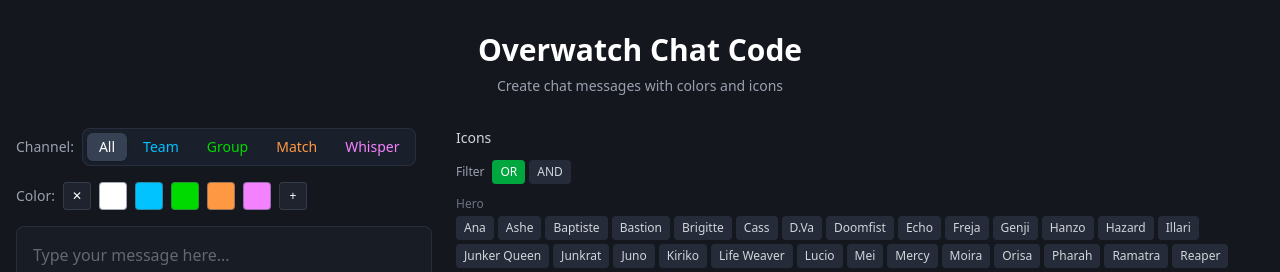
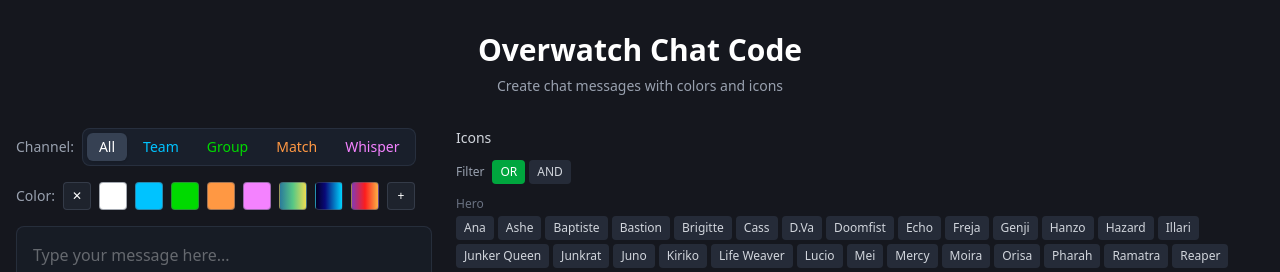
Before and after one commit to chansyawn/overwatch-chat-code, a Next.js app: page / in a window 1280 px wide. Shown: the top 272 px of the page. Built offline with nearby package versions, Linux system fonts and the light colour scheme.

Commit message:
support gradient

```diff
--- a/src/feature/color-palette/color.ts
+++ b/src/feature/color-palette/color.ts
@@ -1,4 +1,4 @@
-export function rgbaToHex(color: string): string {
+export const rgbaToHex = (color: string): string => {
   const rgbaMatch = color.match(
     /^rgba?[\s+]?\([\s+]?(\d+)[\s+]?,[\s+]?(\d+)[\s+]?,[\s+]?(\d+)[\s+]?,?[\s+]?([\d.]+)?[\s+]?\)$/i
   );
@@ -31,4 +31,157 @@ export function rgbaToHex(color: string): string {
   }
 
   return `#${hexR}${hexG}${hexB}${hexA}`.toUpperCase();
+};
+
+// 检查是否是渐变颜色
+export const isGradient = (color: string): boolean => {
+  return color.includes("linear-gradient");
+};
+
+// 颜色停止点接口
+interface ColorStop {
+  r: number;
+  g: number;
+  b: number;
+  a: number;
+  position: number; // 0-100 百分比
 }
+
+// 解析 rgba 颜色字符串
+const parseRgbaColor = (colorStr: string): { r: number; g: number; b: number; a: number } => {
+  const rgbaMatch = colorStr.match(
+    /rgba?\(\s*(\d+)\s*,\s*(\d+)\s*,\s*(\d+)\s*(?:,\s*([\d.]+))?\s*\)/i
+  );
+
+  if (!rgbaMatch) {
+    return { r: 0, g: 0, b: 0, a: 1 };
+  }
+
+  const [, rStr, gStr, bStr, aStr] = rgbaMatch;
+  return {
+    r: parseInt(rStr, 10),
+    g: parseInt(gStr, 10),
+    b: parseInt(bStr, 10),
+    a: aStr ? parseFloat(aStr) : 1
+  };
+};
+
+// 线性插值函数
+const lerp = (start: number, end: number, factor: number): number => {
+  return start + (end - start) * factor;
+};
+
+// 在两个颜色之间进行插值
+const interpolateColor = (color1: ColorStop, color2: ColorStop, factor: number): ColorStop => {
+  return {
+    r: Math.round(lerp(color1.r, color2.r, factor)),
+    g: Math.round(lerp(color1.g, color2.g, factor)),
+    b: Math.round(lerp(color1.b, color2.b, factor)),
+    a: lerp(color1.a, color2.a, factor),
+    position: lerp(color1.position, color2.position, factor)
+  };
+};
+
+// 将颜色停止点转换为 rgba 字符串
+const colorStopToRgba = (colorStop: ColorStop): string => {
+  return `rgba(${colorStop.r}, ${colorStop.g}, ${colorStop.b}, ${colorStop.a})`;
+};
+
+/**
+ * 解析渐变字符串并生成模拟渐变效果的颜色数组
+ * @param gradientStr 渐变字符串，如 "linear-gradient(90deg, rgba(0,0,0,1) 11%, rgba(0,0,0,1) 50%, rgba(255,255,255,1) 92%)"
+ * @param n 要生成的颜色数量
+ * @returns 长度为 n 的 rgba 颜色字符串数组
+ */
+export const generateGradientColors = (gradientStr: string, n: number): string[] => {
+  if (n <= 0) return [];
+  if (n === 1) return ['rgba(0, 0, 0, 1)'];
+
+  // 解析渐变字符串，提取颜色停止点
+  const colorStopRegex = /rgba?\([^)]+\)\s*(\d+(?:\.\d+)?%)?/gi;
+  const matches = gradientStr.match(colorStopRegex) || [];
+
+  if (matches.length === 0) {
+    // 如果解析失败，返回默认颜色
+    return Array(n).fill('rgba(0, 0, 0, 1)');
+  }
+
+  const colorStops: ColorStop[] = [];
+
+  matches.forEach((match, index) => {
+    const colorMatch = match.match(/rgba?\([^)]+\)/i);
+    const positionMatch = match.match(/(\d+(?:\.\d+)?)%/);
+
+    if (colorMatch) {
+      const color = parseRgbaColor(colorMatch[0]);
+      let position: number;
+
+      if (positionMatch) {
+        position = parseFloat(positionMatch[1]);
+      } else {
+        // 如果没有明确的位置，按等分计算
+        if (matches.length === 1) {
+          position = 50; // 单色情况
+        } else {
+          position = (index / (matches.length - 1)) * 100;
+        }
+      }
+
+      colorStops.push({
+        ...color,
+        position
+      });
+    }
+  });
+
+  // 按位置排序
+  colorStops.sort((a, b) => a.position - b.position);
+
+  if (colorStops.length === 0) {
+    return Array(n).fill('rgba(0, 0, 0, 1)');
+  }
+
+  if (colorStops.length === 1) {
+    // 只有一个颜色，返回相同颜色的数组
+    return Array(n).fill(colorStopToRgba(colorStops[0]));
+  }
+
+  const result: string[] = [];
+
+  // 生成 n 个等间距的位置点
+  for (let i = 0; i < n; i++) {
+    const position = (i / (n - 1)) * 100; // 0% 到 100%
+
+    // 找到当前位置在哪两个颜色停止点之间
+    let leftStop = colorStops[0];
+    let rightStop = colorStops[colorStops.length - 1];
+
+    for (let j = 0; j < colorStops.length - 1; j++) {
+      if (position >= colorStops[j].position && position <= colorStops[j + 1].position) {
+        leftStop = colorStops[j];
+        rightStop = colorStops[j + 1];
+        break;
+      }
+    }
+
+    // 处理边界情况
+    if (position <= colorStops[0].position) {
+      result.push(colorStopToRgba(colorStops[0]));
+      continue;
+    }
+
+    if (position >= colorStops[colorStops.length - 1].position) {
+      result.push(colorStopToRgba(colorStops[colorStops.length - 1]));
+      continue;
+    }
+
+    // 计算插值因子
+    const factor = (position - leftStop.position) / (rightStop.position - leftStop.position);
+
+    // 进行颜色插值
+    const interpolatedColor = interpolateColor(leftStop, rightStop, factor);
+    result.push(colorStopToRgba(interpolatedColor));
+  }
+
+  return result;
+};
--- a/src/feature/color-palette/index.tsx
+++ b/src/feature/color-palette/index.tsx
@@ -3,7 +3,8 @@
 import { Popover, PopoverButton, PopoverPanel } from "@headlessui/react";
 import { ButtonHTMLAttributes, useState } from "react";
 import ColorPicker from "react-best-gradient-color-picker";
-import { Editor } from "slate";
+import { Editor, Range, Transforms } from "slate";
+import { isGradient, generateGradientColors } from "./color";
 
 const ColorButton = ({
   children,
@@ -28,11 +29,17 @@ const TextColorButton = ({
 }) => {
   const handleClick = (e: React.MouseEvent<HTMLButtonElement>) => {
     e.preventDefault();
-    const marks = Editor.marks(editor);
-    if (marks && marks.color) {
-      Editor.removeMark(editor, "color");
+
+    if (isGradient(color)) {
+      applyGradientToSelection(editor, color);
+      return;
+    } else {
+      const marks = Editor.marks(editor);
+      if (marks && marks.color) {
+        Editor.removeMark(editor, "color");
+      }
+      Editor.addMark(editor, "color", color);
     }
-    Editor.addMark(editor, "color", color);
   };
 
   return (
@@ -44,6 +51,34 @@ const TextColorButton = ({
   );
 };
 
+// 应用渐变到选中文字
+const applyGradientToSelection = (editor: Editor, gradientColor: string) => {
+  if (!editor.selection || Range.isCollapsed(editor.selection)) {
+    return; // 没有选中内容，直接返回
+  }
+
+  // 获取选中的文本
+  const selectedText = Editor.string(editor, editor.selection);
+
+  if (!selectedText) {
+    return; // 没有文本内容，直接返回
+  }
+
+  // 使用 generateGradientColors 生成颜色数组
+  const colors = generateGradientColors(gradientColor, selectedText.length);
+
+  // 删除选中的内容
+  Transforms.delete(editor);
+
+  // 为每个字符创建带有颜色标记的文本节点并插入
+  const textNodes = selectedText.split("").map((char, index) => ({
+    text: char,
+    color: colors[index],
+  }));
+
+  Transforms.insertNodes(editor, textNodes);
+};
+
 export const ColorPalette = ({ editor }: { editor: Editor }) => {
   const [colors, setColors] = useState<string[]>([
     "rgba(255, 255, 255, 1",
@@ -51,6 +86,9 @@ export const ColorPalette = ({ editor }: { editor: Editor }) => {
     "rgba(0, 218, 0, 1)",
     "rgba(255, 152, 67, 1)",
     "rgba(244, 130, 255, 1)",
+    "linear-gradient(90deg, rgba(42, 123, 155, 1) 0%, rgba(87, 199, 133, 1) 50%, rgba(237, 221, 83, 1) 100%)",
+    "linear-gradient(90deg, rgba(2, 0, 36, 1) 0%, rgba(9, 9, 121, 1) 35%, rgba(0, 212, 255, 1) 100%)",
+    "linear-gradient(90deg, rgba(131, 58, 180, 1) 0%, rgba(253, 29, 29, 1) 50%, rgba(252, 176, 69, 1) 100%)"
   ]);
   const [color, setColor] = useState<string>("#FFFFFF33");
 
@@ -86,7 +124,7 @@ export const ColorPalette = ({ editor }: { editor: Editor }) => {
             hideInputType
             hideGradientType
             hideGradientAngle
-            hideColorTypeBtns
+            disableLightMode
             config={{
               defaultGradient:
                 "linear-gradient(90deg, rgba(0, 0, 0, 1) 0%, rgba(255, 255, 255, 1) 100%)",
```
